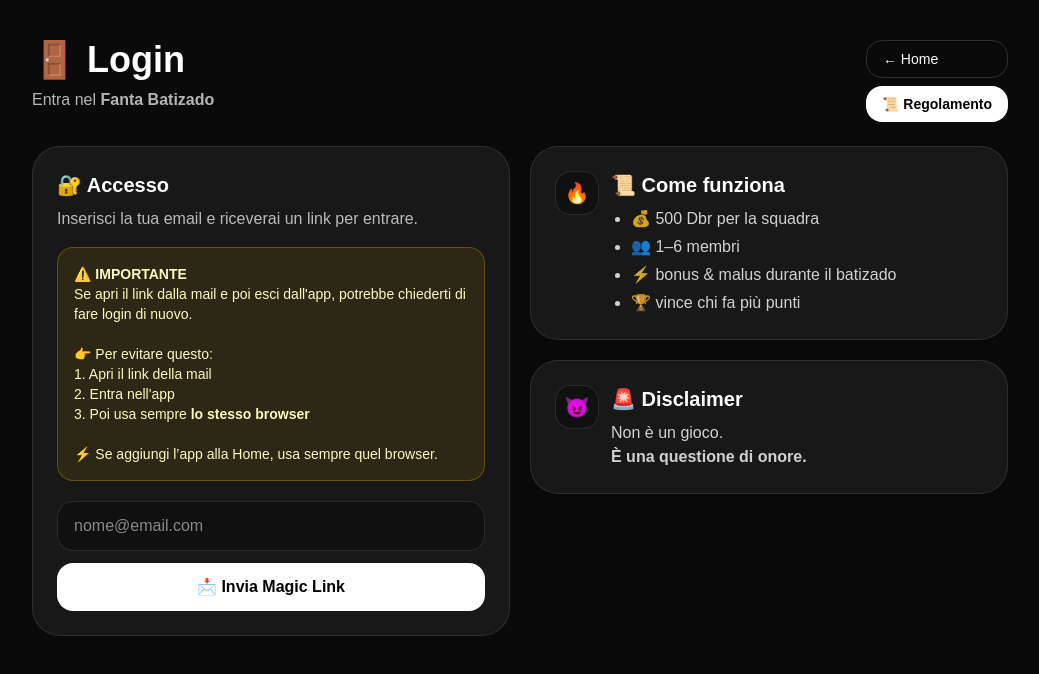
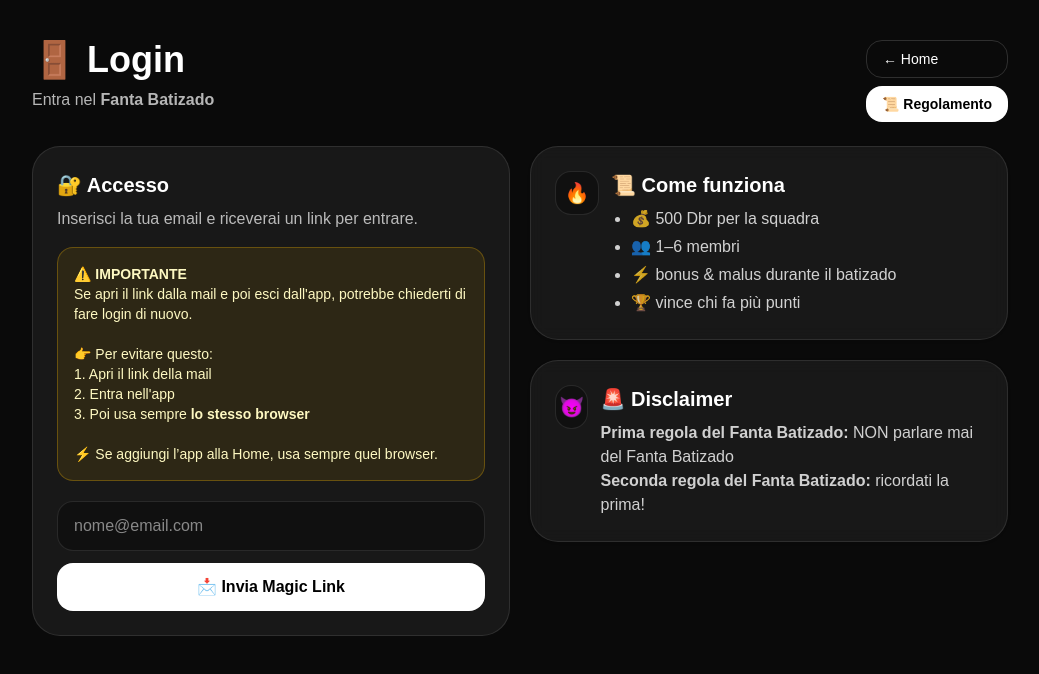
Before and after one commit to bpacentra-cyber/fanta-batizado, a Next.js app: page /login in a window 1280 px wide. Shown: the top 674 px of the page, without its empty margins (120-1159 px from the left). Built offline with nearby package versions, Linux system fonts and the light colour scheme; no server answers.

Commit message:
Add PWA manifest + iOS/Android meta

```diff
--- a/app/layout.tsx
+++ b/app/layout.tsx
@@ -1,10 +1,15 @@
 import "./globals.css";
-import type { Metadata } from "next";
+import type { Metadata, Viewport } from "next";
 import AuthBootstrap from "./AuthBootstrap";
 
 export const metadata: Metadata = {
   title: "Fanta Batizado",
   description: "Fanta Batizado",
+  manifest: "/manifest.json",
+};
+
+export const viewport: Viewport = {
+  themeColor: "#0a0a0a",
 };
 
 export default function RootLayout({
@@ -12,8 +17,16 @@ export default function RootLayout({
 }: Readonly<{ children: React.ReactNode }>) {
   return (
     <html lang="it">
+      <head>
+        {/* iOS PWA */}
+        <meta name="apple-mobile-web-app-capable" content="yes" />
+        <meta name="apple-mobile-web-app-status-bar-style" content="black-translucent" />
+        <meta name="apple-mobile-web-app-title" content="Fanta Batizado" />
+
+        {/* Android/Chrome */}
+        <meta name="mobile-web-app-capable" content="yes" />
+      </head>
       <body>
-        {/* ✅ mantiene la sessione viva e la refresh-a quando riaprono l’app */}
         <AuthBootstrap />
         {children}
       </body>
--- a/app/login/page.tsx
+++ b/app/login/page.tsx
@@ -190,9 +190,9 @@ export default function LoginPage() {
 
           <Card title="🚨 Disclaimer" icon="😈">
             <p>
-              Non è un gioco.
+              <b>Prima regola del Fanta Batizado:</b> NON parlare mai del Fanta Batizado
               <br />
-              <b>È una questione di onore.</b>
+              <b>Seconda regola del Fanta Batizado:</b> ricordati la prima!
             </p>
           </Card>
         </div>
```
Also changed, not shown: public/manifest.json (added).
